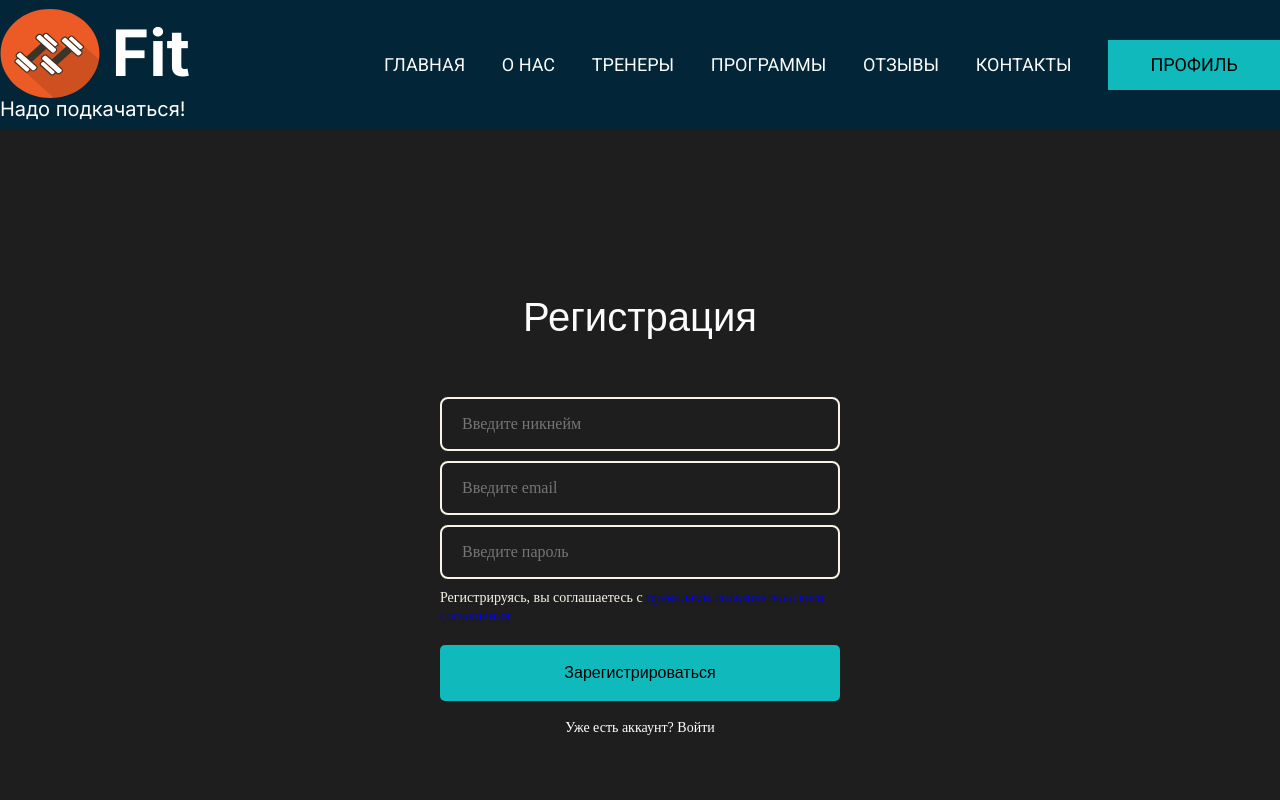
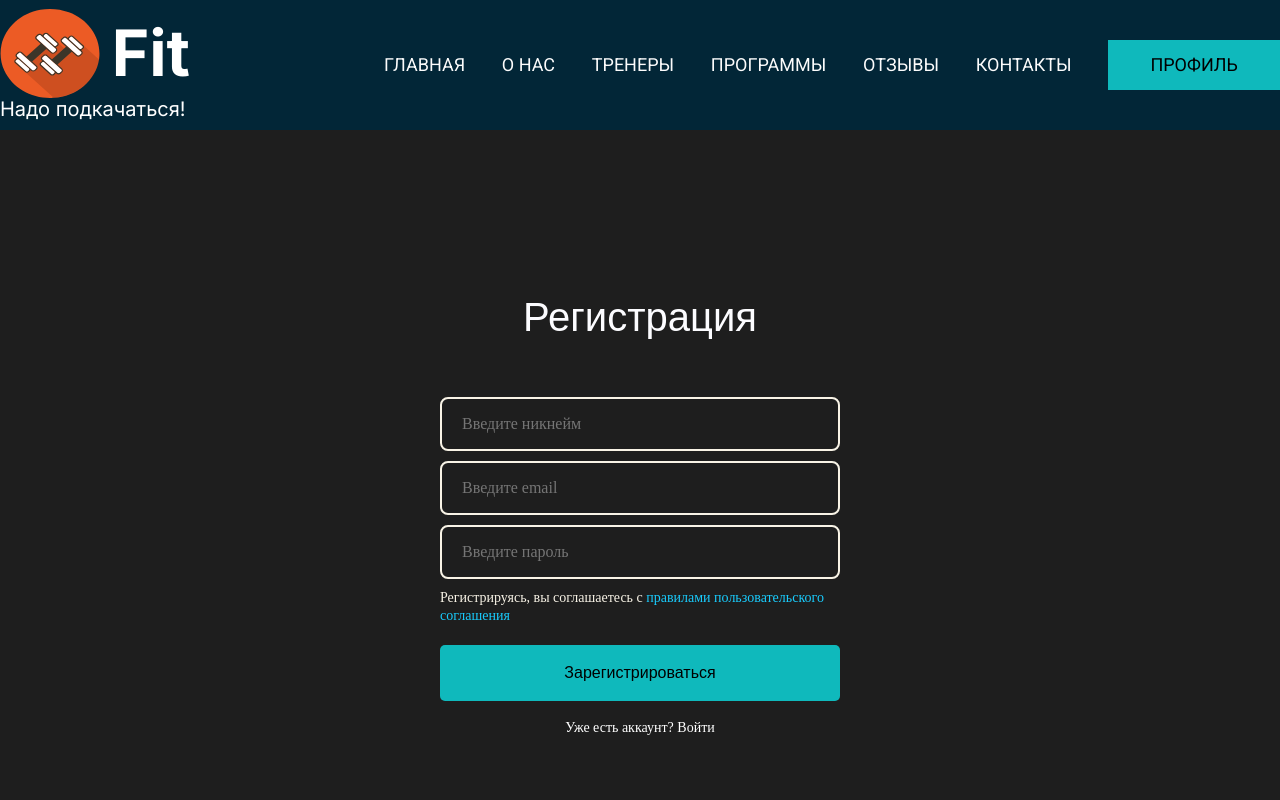
Before and after one commit to Haskiro/fit, a Vue app in the folder app/: page /signup in a window 1280 px wide. Shown: the top 800 px of the page. Built offline with nearby package versions, Linux system fonts and the light colour scheme.

Commit message:
fixed style login and signun pages

```diff
--- a/app/src/components/authForm/AuthForm.vue
+++ b/app/src/components/authForm/AuthForm.vue
@@ -90,7 +90,7 @@ export default {
     display: block;
     width: 100%;
     text-align: center;
-    font-weight: 300;
+    font-weight: lighter;
     color: #FFFFFF;
     text-decoration: none;
     margin-top: 1.25rem;
@@ -107,10 +107,6 @@ export default {
     color: #F8F3E6;
   }
 
-  &__agreement-link {
-    text-decoration: none;
-    color: #19CBFC;
-  }
 
   &__btn {
     margin-top: 1.25rem;
--- a/app/src/views/loginView/LoginView.vue
+++ b/app/src/views/loginView/LoginView.vue
@@ -39,5 +39,12 @@ import AuthForm from '@/components/authForm/AuthForm.vue'
 </script>
 
 <style lang="scss" scoped>
+.form-page {
+  &__agreement-link {
+    text-decoration: none;
+    color: #19CBFC;
+    font-weight: 100;
+  }
+}
 
 </style>
--- a/app/src/views/signupView/SignupView.vue
+++ b/app/src/views/signupView/SignupView.vue
@@ -40,4 +40,12 @@ export default {
 
 <style lang="scss" scoped>
 
+.form-page {
+  &__agreement-link {
+    text-decoration: none;
+    color: #19CBFC;
+    font-weight: 100;
+  }
+}
+
 </style>
```
